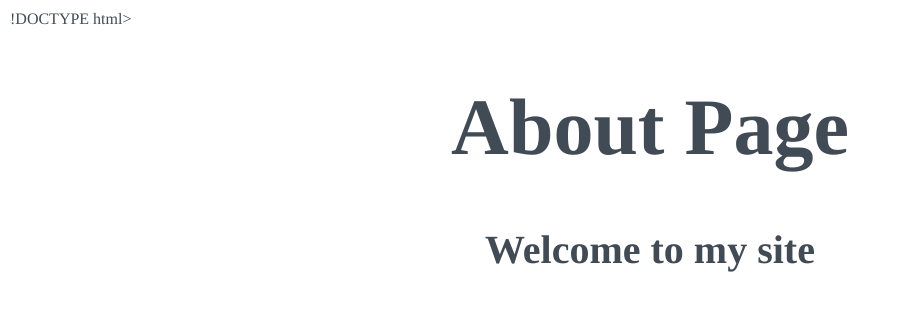
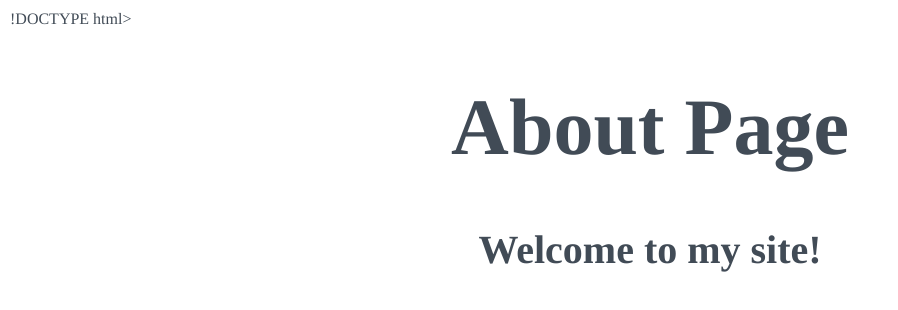
Before and after one commit to Yonniep/beginners-week-one, a plain HTML site: page about.html in a window 1280 px wide. Shown: the whole page, without its empty margins (0-898 px from the left). Drawn offline with Linux system fonts and the light colour scheme.

Commit message:
update about

```diff
--- a/about.html
+++ b/about.html
@@ -8,5 +8,5 @@
   <div>
 <h1> <strong> About Page </strong> </h1>
 
-<h2> <strong> Welcome to my site </strong> </h2>
+<h2> <strong> Welcome to my site! </strong> </h2>
 </body>
```
